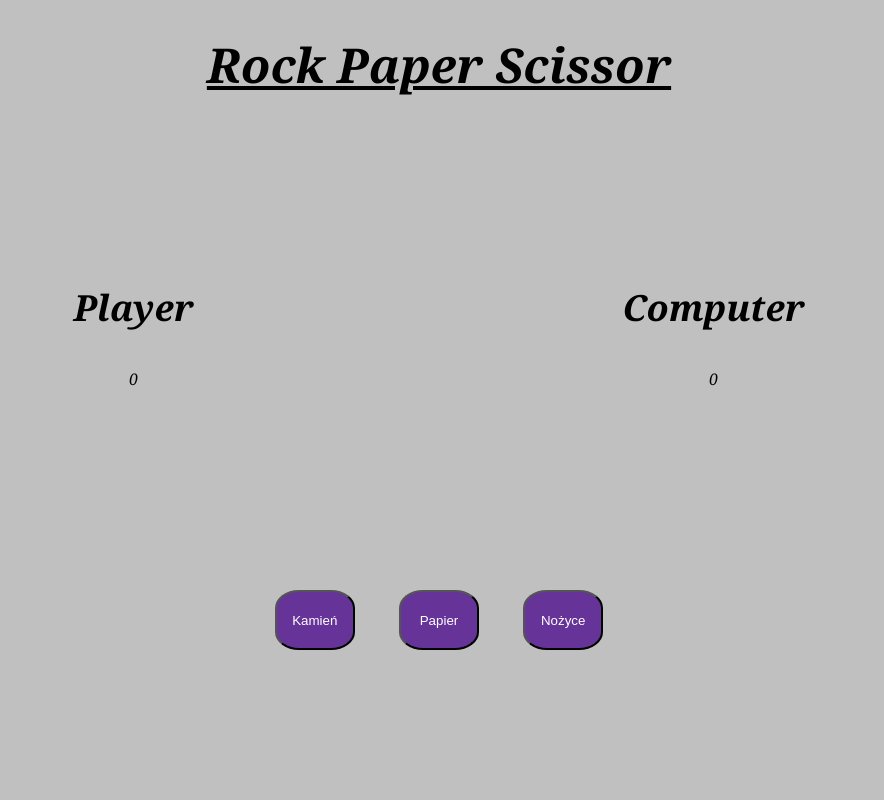
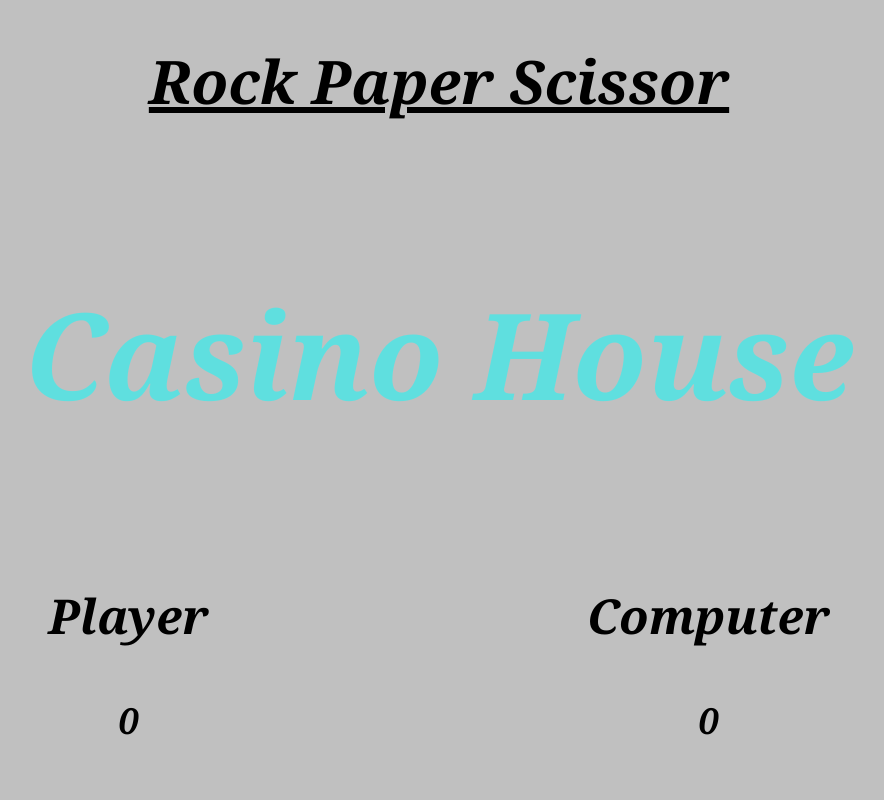
Before and after one commit to deregowskipiotr/Jsgra, a website: page index.html in a window 1280 px wide. Shown: the top 800 px of the page, without its empty margins (201-1085 px from the left). Drawn offline with Linux system fonts and the light colour scheme.

```diff
--- a/index.html
+++ b/index.html
@@ -12,8 +12,10 @@
         <h1>Rock Paper Scissor</h1>
     </header>
 	<div class="container">
+        <h2 class="game-title">Casino House</h2>
         <div class="row">
         <div class="players">
+
             <div class="player">
                 <h3>Player</h3>
                 <span id="scoreUser">0</span>
--- a/package.json
+++ b/package.json
@@ -7,6 +7,7 @@
     "init-project": "npm install && npm-run-all init:*",
     "init:dirs": "mkdirp sass css vendor images js",
     "init:files": "touch README.md index.html sass/style.scss js/script.js",
+    "init:gitignore": "curl https://raw.githubusercontent.com/github/gitignore/master/Node.gitignore -o .gitignore",
     "test": "npm run test:html",
     "test:html": "html-validate *.html",
     "build": "npm-run-all build:*",
--- a/sass/style.scss
+++ b/sass/style.scss
@@ -1,3 +1,7 @@
+
+*, *::before, *::after {
+    box-sizing: border-box;
+}
 
 body {
     background-color: silver;
@@ -6,15 +10,26 @@
     font-family: Cambria, Cochin, Georgia, Times, 'Times New Roman', serif;
     font-style: italic;
     text-align: center;
+
 }
+
 h1 {
     text-decoration: underline;
     text-align: center;
+    font-size: 60px;
+}
+
+h2 {
+    font-size: 120px;
+    color:aqua;
+    opacity: 0.5;
+
+}
+
+h3 {
     font-size: 48px;
 }
-h3 {
-    font-size: 36px;
-}
+
 
 .container {
   min-width: 600px;
@@ -30,14 +45,21 @@
 
 }
 
+.player span {
+    font-size: 36px;
+    font-weight: 900;
+}
+
 .btn-player {
     width: 80px;
     height: 60px;
     border-radius: 30%;
-    background-color: rebeccapurple;
+    background-color: aqua;
     color: white;
     margin: 200px 20px;
+    opacity: 0.5;
+    cursor: pointer;
+    color:black;
+    font-weight: bold;
+
 }
-
-.player {
-}
```
Also changed, not shown: css/style.css, 1 other file.
